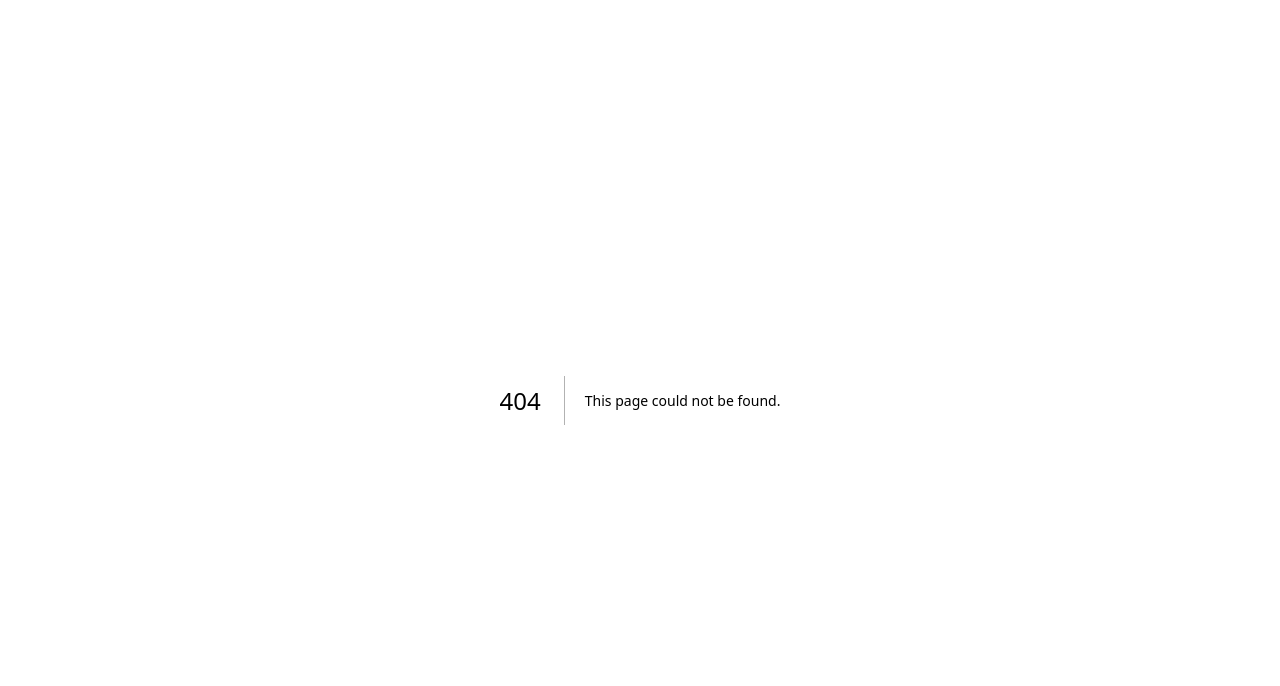
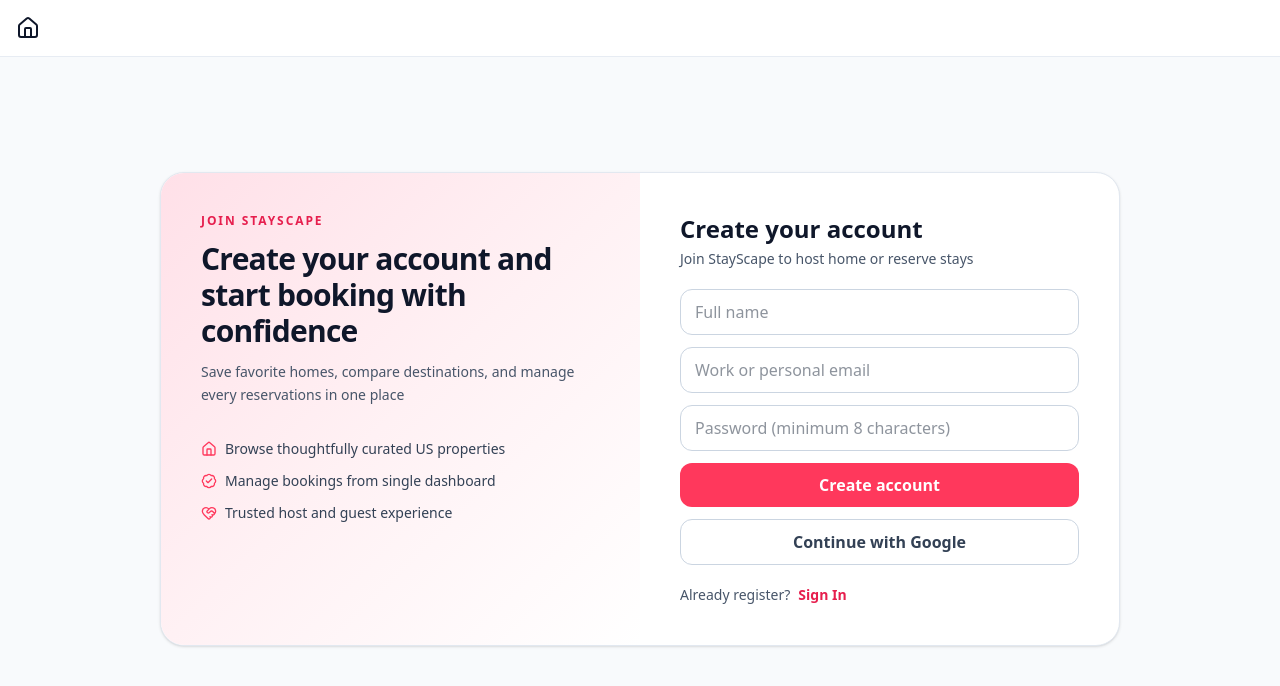
Before and after one commit to maiphuongbrt9a1/airbnb-clone, a Next.js app: page /register in a window 1280 px wide. Before the commit this address had no page. Shown: the top 686 px of the page. Built offline with nearby package versions, Linux system fonts and the light colour scheme; no server answers.

Commit message:
feat (auth): finished login and register

```diff
--- a/prisma.config.ts
+++ b/prisma.config.ts
@@ -12,10 +12,10 @@ if (!prismaUrl) {
 }
 
 export default defineConfig({
-  schema: "prisma/schema.prisma",
+  schema: ".windsurf/prisma/schema.prisma",
   migrations: {
-    path: "prisma/migrations",
-    seed: "tsx prisma/seed.ts",
+    path: ".windsurf/prisma/migrations",
+    seed: ".windsurf/tsx prisma/seed.ts",
   },
   datasource: {
     url: prismaUrl,
--- /dev/null
+++ b/src/app/actions.ts
@@ -0,0 +1,54 @@
+"use server";
+
+import { requireUser } from "@/lib/auth";
+import { prisma } from "@/lib/prisma";
+import bcrypt from "bcryptjs";
+import { revalidatePath } from "next/cache";
+import { redirect } from "next/navigation";
+import { z } from "zod";
+
+/**
+ * Schema for register
+ */
+const registerSchema = z.object({
+  name: z.string().min(2),
+  email: z.string().email(),
+  password: z.string().min(8),
+});
+
+export async function registerUser(formData: FormData) {
+  const parsed = registerSchema.safeParse({
+    name: formData.get("name"),
+    email: formData.get("email"),
+    password: formData.get("password"),
+  });
+
+  if (!parsed.success) {
+    throw new Error("Invalid registration input");
+  }
+
+  /**
+   * Prevent duplicate email
+   */
+  const existing = await prisma.user.findUnique({
+    where: {
+      email: parsed.data.email,
+    },
+  });
+
+  if (existing) {
+    throw new Error("Email has already existed");
+  }
+
+  const hashedPassword = await bcrypt.hash(parsed.data.password, 12);
+
+  await prisma.user.create({
+    data: {
+      name: parsed.data.name,
+      email: parsed.data.email,
+      hashedPassword: hashedPassword,
+    },
+  });
+
+  redirect("/login");
+}
--- /dev/null
+++ b/src/app/api/auth/[...nextauth]/route.ts
@@ -0,0 +1,6 @@
+import { authOptions } from "@/auth/config";
+import NextAuth from "next-auth";
+
+const handler = NextAuth(authOptions as never);
+
+export { handler as GET, handler as POST };
--- a/src/app/layout.tsx
+++ b/src/app/layout.tsx
@@ -1,20 +1,11 @@
 import type { Metadata } from "next";
-import { Geist, Geist_Mono } from "next/font/google";
 import "./globals.css";
-
-const geistSans = Geist({
-  variable: "--font-geist-sans",
-  subsets: ["latin"],
-});
-
-const geistMono = Geist_Mono({
-  variable: "--font-geist-mono",
-  subsets: ["latin"],
-});
+import { Navbar } from "@/components/navbar";
 
 export const metadata: Metadata = {
-  title: "Create Next App",
-  description: "Generated by create next app",
+  title: "StayScape",
+  description:
+    "Book curated stays with modern, professional booking experience",
 };
 
 export default function RootLayout({
@@ -23,11 +14,11 @@ export default function RootLayout({
   children: React.ReactNode;
 }>) {
   return (
-    <html
-      lang="en"
-      className={`${geistSans.variable} ${geistMono.variable} h-full antialiased`}
-    >
-      <body className="min-h-full flex flex-col">{children}</body>
+    <html lang="en" className={`h-full antialiased`}>
+      <body className="min-h-full flex flex-col">
+        <Navbar />
+        {children}
+      </body>
     </html>
   );
 }
--- /dev/null
+++ b/src/app/register/page.tsx
@@ -0,0 +1,60 @@
+import { BadgeCheck, HeartHandshake, House } from "lucide-react";
+import Link from "next/link";
+import { registerUser } from "../actions";
+import { RegisterForm } from "@/components/register-form";
+
+export default function RegisterPage() {
+  return (
+    <main className="mx-auto flex min-h-[88vh] max-w-5xl items-center px-4 py-8 md:px-8">
+      <section className="grid w-full overflow-hidden rounded-3xl border border-ink-200 bg-surface shadow-sm md:grid-cols-2">
+        {/* Left column */}
+        <div className="bg-gradient-to-br from-brand-100 via-brand-50 to-white p-8 md:p-10">
+          <p className="text-xs font-semibold uppercase tracking-[0.16em] text-brand-600">
+            Join StayScape
+          </p>
+          <h1 className="mt-3 text-3xl font-bold tracking-tight text-ink-900">
+            Create your account and start booking with confidence
+          </h1>
+          <p className="mt-3 text-sm leading-relaxed text-ink-600">
+            Save favorite homes, compare destinations, and manage every
+            reservations in one place
+          </p>
+          <div className="mt-8 space-y-3 text-sm text-ink-700 ">
+            <p className="flex items-center gap-2">
+              <House className="h-4 w-4 text-brand-500" />
+              Browse thoughtfully curated US properties
+            </p>
+            <p className="flex items-center gap-2">
+              <BadgeCheck className="h-4 w-4 text-brand-500" />
+              Manage bookings from single dashboard
+            </p>
+            <p className="flex items-center gap-2">
+              <HeartHandshake className="h-4 w-4 text-brand-500" />
+              Trusted host and guest experience
+            </p>
+          </div>
+        </div>
+        {/* Right column */}
+        <div className="p-8 md:p-10">
+          <h2 className="text-2xl font-semibold text-ink-900">
+            Create your account
+          </h2>
+          <p className="mt-1 text-sm text-ink-600">
+            Join StayScape to host home or reserve stays
+          </p>
+          <RegisterForm action={registerUser} />
+
+          <p className="mt-5 text-sm text-ink-600">
+            Already register?
+            <Link
+              href={"/login"}
+              className="ml-2 font-semibold text-brand-600 hover:text-brand-700"
+            >
+              Sign In
+            </Link>
+          </p>
+        </div>
+      </section>
+    </main>
+  );
+}
--- a/src/auth/config.ts
+++ b/src/auth/config.ts
@@ -8,7 +8,7 @@ import { prisma } from "@/lib/prisma";
 // SignInSchema is the rules for the email/password from the before we hit the database
 
 const signInSchema = z.object({
-  email: z.email(),
+  email: z.string().email(),
   password: z.string().min(8),
 });
 
@@ -16,10 +16,10 @@ export const authOptions = {
   secret: process.env.NEXTAUTH_SECRET,
   adapter: PrismaAdapter(prisma),
   session: { strategy: "jwt" as const },
-  page: {
+  pages: {
     signIn: "/login",
   },
-  provider: [
+  providers: [
     GoogleProvider({
       clientId: process.env.GOOGLE_CLIENT_ID as string,
       clientSecret: process.env.GOOGLE_CLIENT_SECRET as string,
--- /dev/null
+++ b/src/components/navbar.tsx
@@ -0,0 +1,26 @@
+import { getCurrentUser } from "@/lib/auth";
+import { prisma } from "@/lib/prisma";
+import { House } from "lucide-react";
+import Link from "next/link";
+
+export async function Navbar() {
+  const user = await getCurrentUser();
+  const hasHostedListings = user
+    ? (await prisma.listing.count({
+        where: {
+          userId: user.id,
+        },
+      })) > 0
+    : false;
+  const hostCtaLabel = hasHostedListings ? "Manage hosting" : "Start hosting";
+
+  return (
+    <header className="sticky top-0 border-b z-40 border-ink-200/80 bg-surface/95 backdrop-blur">
+      <nav className="mx-auto flex max-w-7xl items-center justify-between px-4 py-4">
+        <Link href={"/"}>
+          <House></House>
+        </Link>
+      </nav>
+    </header>
+  );
+}
--- a/src/components/register-form.tsx
+++ b/src/components/register-form.tsx
@@ -16,7 +16,7 @@ function RegisterSubmitButton() {
       className="w-full rounded-xl bg-brand-500 px-4 py-2.5 font-semibold text-white hover:bg-brand-600 disabled:opacity-70"
       disabled={pending}
     >
-      {pending ? "Creating your account..." : "create account"}
+      {pending ? "Creating your account..." : "Create account"}
     </button>
   );
 }
@@ -30,5 +30,49 @@ function RegisterSubmitButton() {
 export function RegisterForm({ action }: RegisterFormProps) {
   const [googleLoading, setGoogleLoading] = useState(false);
 
-  return <></>;
+  return (
+    <>
+      <form action={action} className="mt-5 space-y-3">
+        <input
+          type="text"
+          name="name"
+          required
+          placeholder="Full name"
+          className="w-full rounded-xl border border-ink-300 px-3.5 py-2.5 text-ink-800 outline-none ring-brand-300 focus:ring-2"
+        />
+
+        <input
+          type="email"
+          name="email"
+          required
+          placeholder="Work or personal email"
+          className="w-full rounded-xl border border-ink-300 px-3.5 py-2.5 text-ink-800 outline-none ring-brand-300 focus:ring-2"
+        />
+
+        <input
+          type="password"
+          name="password"
+          required
+          placeholder="Password (minimum 8 characters)"
+          minLength={8}
+          className="w-full rounded-xl border border-ink-300 px-3.5 py-2.5 text-ink-800 outline-none ring-brand-300 focus:ring-2"
+        />
+
+        <RegisterSubmitButton />
+      </form>
+
+      {/* OAuth */}
+      <button
+        type="button"
+        className="mt-3 w-full rounded-xl border border-ink-300 px-4 py-2.5 font-semibold text-ink-700 hover:bg-ink-100 disabled:opacity-70"
+        onClick={async () => {
+          setGoogleLoading(true);
+          await signIn("google", { callbackUrl: "/" });
+        }}
+        disabled={googleLoading}
+      >
+        {googleLoading ? "Redirecting to Google..." : "Continue with Google"}
+      </button>
+    </>
+  );
 }
--- /dev/null
+++ b/src/lib/auth.ts
@@ -0,0 +1,40 @@
+import { authOptions } from "@/auth/config";
+import { getServerSession } from "next-auth";
+import { redirect } from "next/navigation";
+import { prisma } from "@/lib/prisma";
+
+export async function getCurrentUser() {
+  let session;
+
+  try {
+    session = await getServerSession(authOptions);
+  } catch {
+    return null;
+  }
+
+  if (!session?.user?.email) return null;
+
+  const user = await prisma.user.findUnique({
+    where: {
+      email: session.user.email,
+    },
+  });
+
+  return user
+    ? {
+        id: user.id,
+        email: user.email,
+        name: user.name,
+        image: user.image,
+      }
+    : null;
+}
+
+export async function requireUser() {
+  const user = await getCurrentUser();
+  if (!user) {
+    redirect("/login");
+  }
+
+  return user;
+}
```
Also changed, not shown: 1 other file (tests, documents, lock files or other folders).
